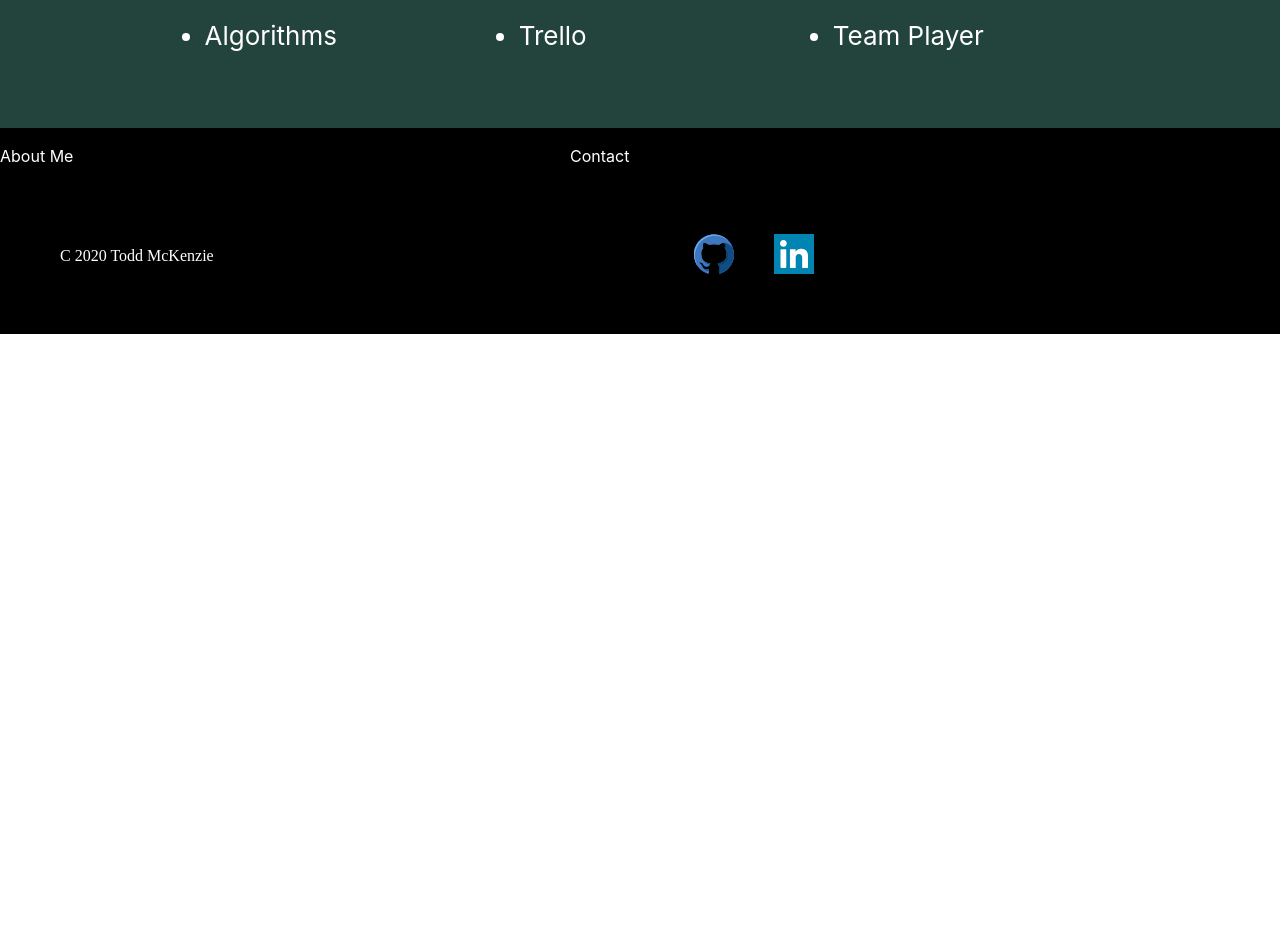
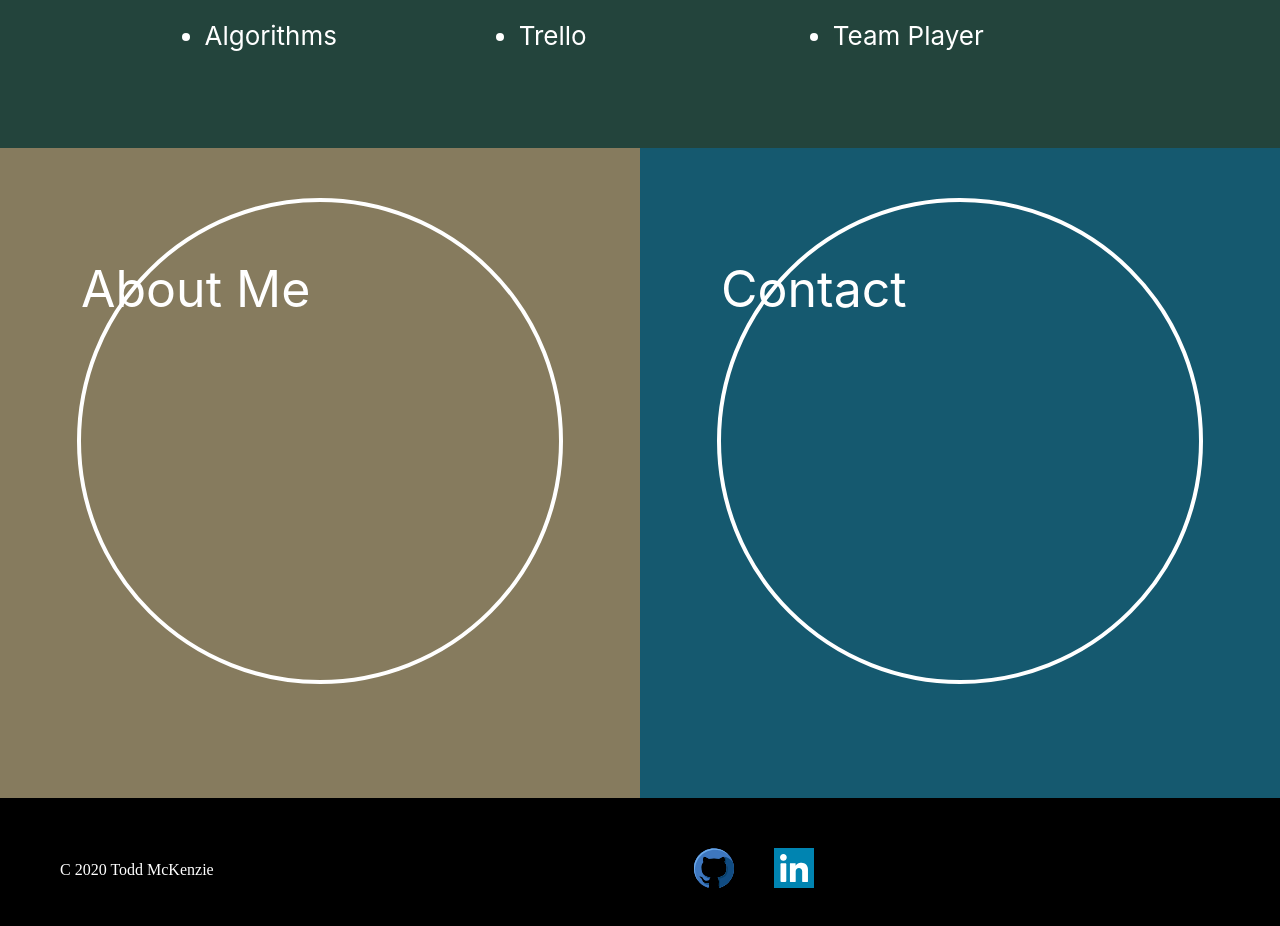
Before and after one commit to toddmckenzie/Portfolio, a React (Create React App) app in the folder port/: page / in a window 1280 px wide. Shown: the part 4020-4946 px from the top of the page. Before the commit the page ends 4354 px from the top, so only its background shows below. Built offline with nearby package versions, Linux system fonts and the light colour scheme.

Commit message:
working on bottom of home page

```diff
--- /dev/null
+++ b/port/src/components/aboutbox.js
@@ -0,0 +1,14 @@
+import React from 'react';
+import './box.css'
+
+const AboutBox = (props) => {
+    return (
+       <div className="halfA">
+           <div className="circle">
+               <p className="ach">About Me</p>
+           </div>
+       </div>
+    )
+}
+
+export default AboutBox;
--- a/port/src/components/box.css
+++ b/port/src/components/box.css
@@ -7,30 +7,29 @@
     background-color: #15596F;
 }
 
-.about-circle {
+
+.circle {
     border: 4px solid white;
     border-radius: 50%;
     height: 478px;
     width: 478px;
-}
-
-
-.contact-circle {
-    border: 4px solid white;
-    border-radius: 50%;
-    height: 478px;
-    width: 478px;
-    background: blue;
-}
-
-
-.home-circle {
-    border: 4px solid white;
-    border-radius: 50%;
-    height: 478px;
-    width: 478px;
+    margin: 50px auto;
 }
 
 .ach {
     font-size: 50px;
+    margin: 50px auto;
 }
+
+.halfA {
+    width: 50%;
+    background-color: #867B5E;
+    height: 650px;
+}
+
+
+.halfC {
+    width: 50%;
+    background-color: #15596F;
+    height: 650px;
+}
--- a/port/src/components/box.js
+++ /dev/null
@@ -1,26 +0,0 @@
-import React from 'react';
-
-
-const Box = (props) => {
-    console.log(props.identity === 'About')
-    return (
-        <div className="half">
-            <div className="circle">
-                {props.identity === 'About' ?
-                <div className="about-circle">
-                    <p className="ach">About Me</p>
-                </div> : null }
-                { props.identity === 'Contact' ?
-                <div className="contact-circle">
-                    <p className="ach">Contact</p>
-                </div> : null }
-                { props.identity === 'Home' ?
-                <div className="home-circle">
-                    <p className="ach">Home</p>
-                </div> : null }
-            </div>
-        </div>
-    )
-}
-
-export default Box;
--- /dev/null
+++ b/port/src/components/contactbox.js
@@ -0,0 +1,15 @@
+import React from 'react';
+import './box.css'
+
+
+const ContactBox = () => {
+    return (
+        <div className="halfC">
+            <div className="circle">
+                <p className="ach">Contact</p>
+            </div>
+        </div>
+    )
+}
+
+export default ContactBox;
--- a/port/src/components/home.js
+++ b/port/src/components/home.js
@@ -3,8 +3,8 @@ import './home.css';
 import Projects from './projects';
 import Skills from './skills';
 import Footer from './footer';
-import Box from './box';
-
+import AboutBox from './aboutbox';
+import ContactBox from './contactbox'
 
 const Home = () => {
 
@@ -13,8 +13,8 @@ const Home = () => {
             <Projects />
             <Skills />
             <div className="flex">
-                <Box identity='About'/>
-                <Box identity='Contact'/>
+                <AboutBox/>
+                <ContactBox/>
             </div>
             <Footer />
         </div>
--- a/port/src/components/skills.css
+++ b/port/src/components/skills.css
@@ -17,7 +17,7 @@ li {
     width: 100%;
     height: auto;
     margin: 0 auto;
-    padding-bottom: 50px;
+    padding-bottom: 70px;
 }
 h1 {
     margin-bottom: 20px;
```
